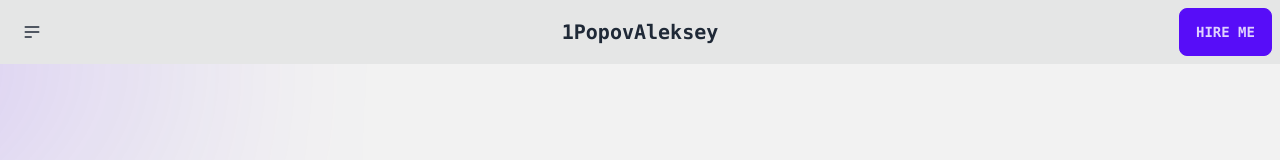
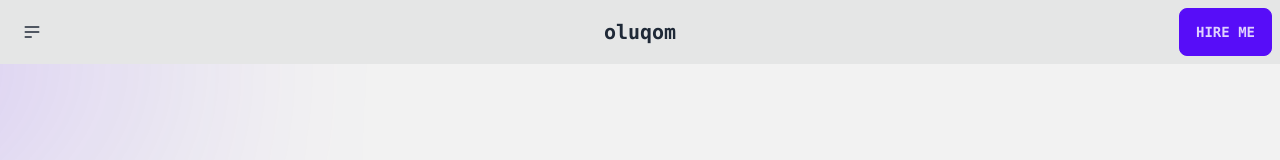
Before and after one commit to oluqom/oluqom, a React (Vite) app: page / in a window 1280 px wide. Shown: the top 160 px of the page. Built offline with nearby package versions, Linux system fonts and the light colour scheme.

Commit message:
feat: update Header

```diff
--- a/src/widgets/LayoutHeader/ui/LayoutHeader.tsx
+++ b/src/widgets/LayoutHeader/ui/LayoutHeader.tsx
@@ -3,7 +3,11 @@ const LayoutHeader = () => {
     <header className="navbar fixed top-0 left-0 right-0 z-50 bg-base-300">
       <div className="navbar-start">
         <div className="dropdown">
-          <label tabIndex={0} className="btn btn-ghost btn-circle">
+          <label
+            tab-index={0}
+            tabIndex={0}
+            className="btn btn-ghost focus-visible:btn-neutral btn-circle"
+          >
             <svg
               xmlns="http://www.w3.org/2000/svg"
               className="h-5 w-5"
@@ -36,10 +40,20 @@ const LayoutHeader = () => {
         </div>
       </div>
       <div className="navbar-center">
-        <a className="btn btn-ghost normal-case text-xl">1PopovAleksey</a>
+        <a
+          tab-index={0}
+          className="btn btn-ghost focus-visible:btn-neutral normal-case text-xl"
+        >
+          oluqom
+        </a>
       </div>
       <div className="navbar-end">
-        <button className="btn btn-primary">Hire me</button>
+        <button
+          tab-index={0}
+          className="btn btn-primary focus-visible:btn-neutral"
+        >
+          Hire me
+        </button>
       </div>
     </header>
   );
```
